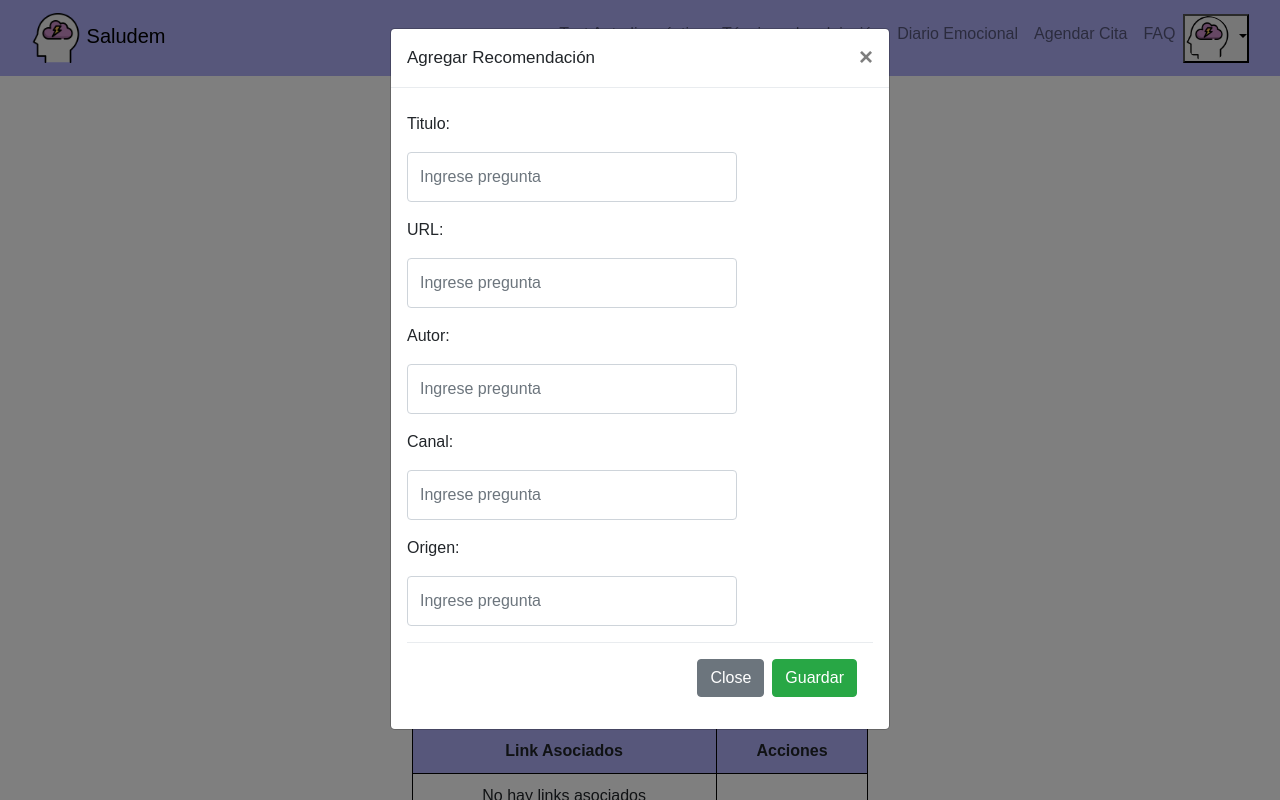
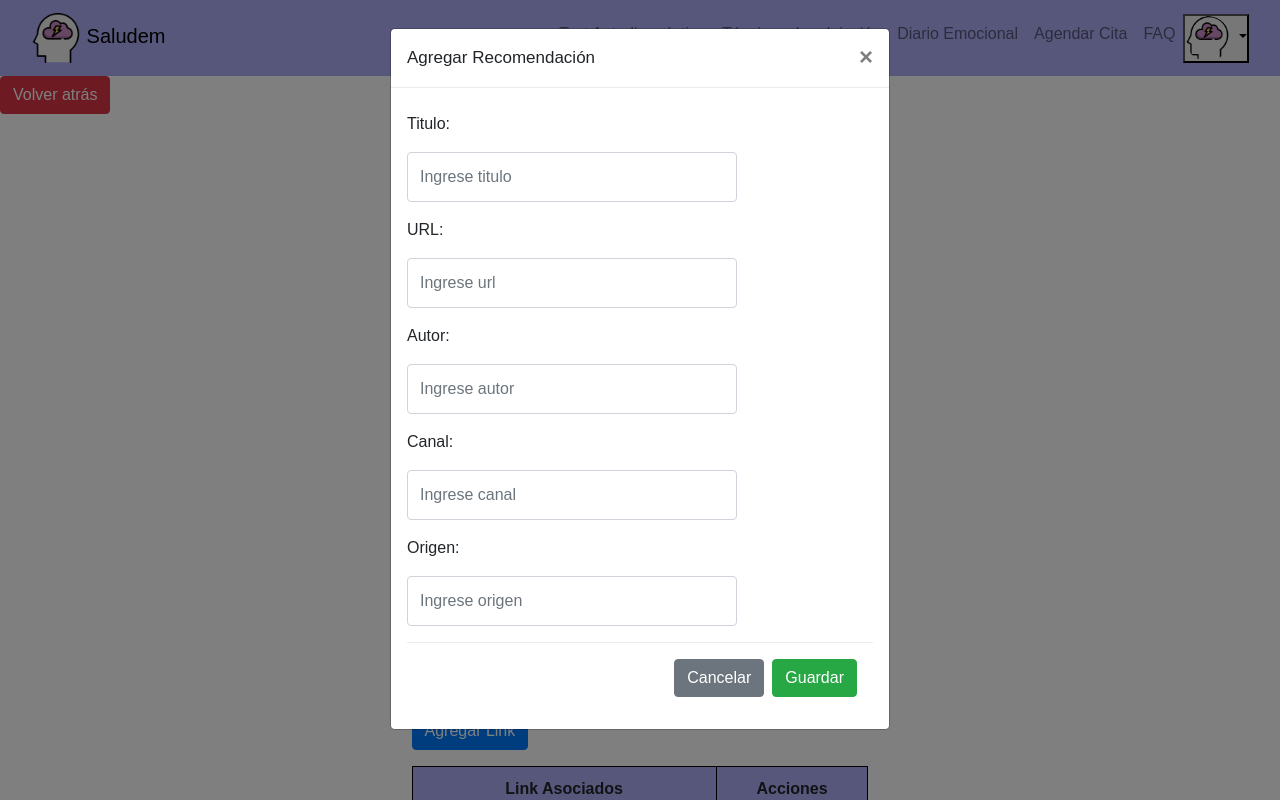
Before and after one commit to andresgzz1/Bienestar-mental, a Django app: page /questionnaire/deleteTechniques/1/1 in a window 1280 px wide, after a click on "Agregar Link". Run offline with Django 3.2, Linux system fonts and the light colour scheme; a user stored in the database is signed in; tables that the repository leaves empty hold one stand-in row (values such as "Sample post"); data that the repository does not hold is empty; some libraries are stand-ins or nearby versions.

Commit message:
btn volver atrás en recomendaciones (user y admin)

```diff
--- a/questionnaire/templates/admin/viewRecomendationAdmin.html
+++ b/questionnaire/templates/admin/viewRecomendationAdmin.html
@@ -39,27 +39,27 @@
               <div class="boxModal my-2">
                 <div class="form-group p-0">
                   <p> Titulo: </p>
-                  <input placeholder="Ingrese pregunta" id="txtQuestion"
+                  <input placeholder="Ingrese titulo" id="txtQuestion"
                     name="txtTitulo" class="form-control" required/>
                 </div>
                 <div class="form-group p-0">
                   <p> URL: </p>
-                  <input placeholder="Ingrese pregunta" id="txtQuestion"
+                  <input placeholder="Ingrese url" id="txtQuestion"
                     name="txtUrl" class="form-control" required/>
                 </div>
                 <div class="form-group p-0">
                   <p> Autor: </p>
-                  <input placeholder="Ingrese pregunta" id="txtQuestion"
+                  <input placeholder="Ingrese autor" id="txtQuestion"
                     name="txtAutor" class="form-control" required/>
                 </div>
                 <div class="form-group p-0">
                   <p> Canal: </p>
-                  <input placeholder="Ingrese pregunta" id="txtQuestion"
+                  <input placeholder="Ingrese canal" id="txtQuestion"
                     name="txtCanal" class="form-control" required/>
                 </div>
                 <div class="form-group p-0">
                   <p> Origen: </p>
-                  <input placeholder="Ingrese pregunta" id="txtQuestion"
+                  <input placeholder="Ingrese origen" id="txtQuestion"
                     name="txtOrigen" class="form-control" required/>
                 </div>
 
@@ -67,7 +67,7 @@
 
               <div class="modal-footer">
                 <button type="button" class="btn btn-secondary"
-                  data-dismiss="modal">Close</button>
+                  data-dismiss="modal">Cancelar</button>
                 <button type="submit" class="btn btn-success">Guardar</button>
               </div>
             </div>
@@ -136,7 +136,9 @@
       </div>
     </nav>
 
+    <a class="btn btn-danger"  href={% url 'updateTest' %}> Volver atrás </a>
     <div class="container">
+
 
       <section>
         {% if messages %}
@@ -275,27 +277,27 @@
                       <div class="boxModal my-2">
                         <div class="form-group p-0">
                           <p> Titulo: </p>
-                          <input placeholder="Ingrese pregunta" id="txtQuestion"
+                          <input placeholder="Ingrese titulo" id="txtQuestion"
                             name="txtTitulo" class="form-control" value='{{link.text_title}}' required/>
                         </div>
                         <div class="form-group p-0">
                           <p> URL: </p>
-                          <input placeholder="Ingrese pregunta" id="txtQuestion"
+                          <input placeholder="Ingrese url" id="txtQuestion"
                             name="txtUrl" class="form-control" value='{{link.url}}'  required/>
                         </div>
                         <div class="form-group p-0">
                           <p> Autor: </p>
-                          <input placeholder="Ingrese pregunta" id="txtQuestion"
+                          <input placeholder="Ingrese autor" id="txtQuestion"
                             name="txtAutor" class="form-control" value='{{link.autor}}'  required/>
                         </div>
                         <div class="form-group p-0">
                           <p> Canal: </p>
-                          <input placeholder="Ingrese pregunta" id="txtQuestion"
+                          <input placeholder="Ingrese canal" id="txtQuestion"
                             name="txtCanal" class="form-control" value='{{link.canal}}'   required/>
                         </div>
                         <div class="form-group p-0">
                           <p> Origen: </p>
-                          <input placeholder="Ingrese pregunta" id="txtQuestion"
+                          <input placeholder="Ingrese origen" id="txtQuestion"
                             name="txtOrigen" class="form-control" value='{{link.origen}}' required/>
                         </div>
 
--- a/questionnaire/urls.py
+++ b/questionnaire/urls.py
@@ -21,7 +21,7 @@ urlpatterns = [
        path('indexIntroTest/', views.indexIntroTest, name='indexIntroTest'),
        path('viewResp_test/<testreg_id>', views.viewResp_test, name='viewResp_test'),
        #Recomendation (techniques)
-       path('viewRecomendation/<disorder>/<level>',views.viewRecomendation, name='viewRecomendation'),
+       path('viewRecomendation/<disorder>/<level>/<testregister_id>',views.viewRecomendation, name='viewRecomendation'),
        path('viewRecomendationAdmin/<disorder>/<level>',views.viewRecomendationAdmin, name='viewRecomendationAdmin'),
        path('saveTechniques/<id_relaxation_tech>', views.saveTechniques , name= 'saveTechniques'),
        path('deleteTechniques/<id_relaxation_tech>/<id_link>', views.deleteLinkRecomendation , name= 'deleteLinkRecomendation'),
--- a/questionnaire/views.py
+++ b/questionnaire/views.py
@@ -159,17 +159,22 @@ def viewAutoDiagnostic(request):
 
 
 @login_required()
-def viewRecomendation(request, disorder, level):
+def viewRecomendation(request, disorder, level, testregister_id):
     user = request.user
     if user.is_authenticated:
         try:
-            recomendation = Recomendation.objects.filter(level=disorder)[:1].get()
-            techniques = Relaxation_techniques.objects.filter(recomendation_id = recomendation.id).filter(level=level)[:1].get()
-            links = Link_techniques.objects.filter(relaxation_techniques_id = techniques.id)
-            return render(request, 'user/viewRecomendation.html', {'recomendation':recomendation, 'techniques': techniques, 'links': links})
+            if TestRegister.objects.filter(id=testregister_id).exists():
+                testRegister = TestRegister.objects.get(id=testregister_id)
+                recomendation = Recomendation.objects.filter(level=disorder)[:1].get()
+                techniques = Relaxation_techniques.objects.filter(recomendation_id = recomendation.id).filter(level=level)[:1].get()
+                links = Link_techniques.objects.filter(relaxation_techniques_id = techniques.id)
+                return render(request, 'user/viewRecomendation.html', {'recomendation':recomendation, 'techniques': techniques, 'links': links, 'testRegister': testRegister})
+            else:
+                messages.add_message(request=request, level = messages.SUCCESS, message="Lo sentimos, en éste momento no está disponible la recomendación")
+                return redirect('customer')
         except Exception as e:
             messages.add_message(request=request, level = messages.SUCCESS, message="Lo sentimos, en éste momento no está disponible la recomendación")
-            return redirect('customer')
+            return redirect('customer' )
     else:
         return redirect('login2')
 
--- a/users/templates/user/termometro.html
+++ b/users/templates/user/termometro.html
@@ -116,7 +116,7 @@
                     {% endif %}
 
                     {% if stateDepre == True %}
-                        <a class="btn btn-success" href={% url 'viewRecomendation' depresionText testRegist.result_depresion %}>Ver Recomendaciones</a>
+                        <a class="btn btn-success" href={% url 'viewRecomendation' depresionText testRegist.result_depresion testRegist.id %}>Ver Recomendaciones</a>
                     {% endif %}
                     <button class="btn btn-primary">Solicitar Profesional</button>
 
@@ -167,7 +167,7 @@
                 {% endif %}
 
                 {% if stateAnsi == True %}
-                    <a class="btn btn-success" href={% url 'viewRecomendation' ansiedadText testRegist.result_depresion %}>Ver Recomendaciones</a>
+                    <a class="btn btn-success" href={% url 'viewRecomendation' ansiedadText testRegist.result_depresion testRegist.id %}>Ver Recomendaciones</a>
                 {% endif %}
                 <button class="btn btn-primary">Solicitar Profesional</button>
 
@@ -219,7 +219,7 @@
                 {% endif %}
 
                 {% if stateEstres == True %}
-                    <a class="btn btn-success" href={% url 'viewRecomendation' estresText testRegist.result_depresion %}>Ver Recomendaciones</a>
+                    <a class="btn btn-success" href={% url 'viewRecomendation' estresText testRegist.result_depresion testRegist.id %}>Ver Recomendaciones</a>
                 {% endif %}
                 <button class="btn btn-primary">Solicitar Profesional</button>
 
```
Also changed, not shown: questionnaire/templates/user/viewRecomendation.html (+6 -3 lines).
